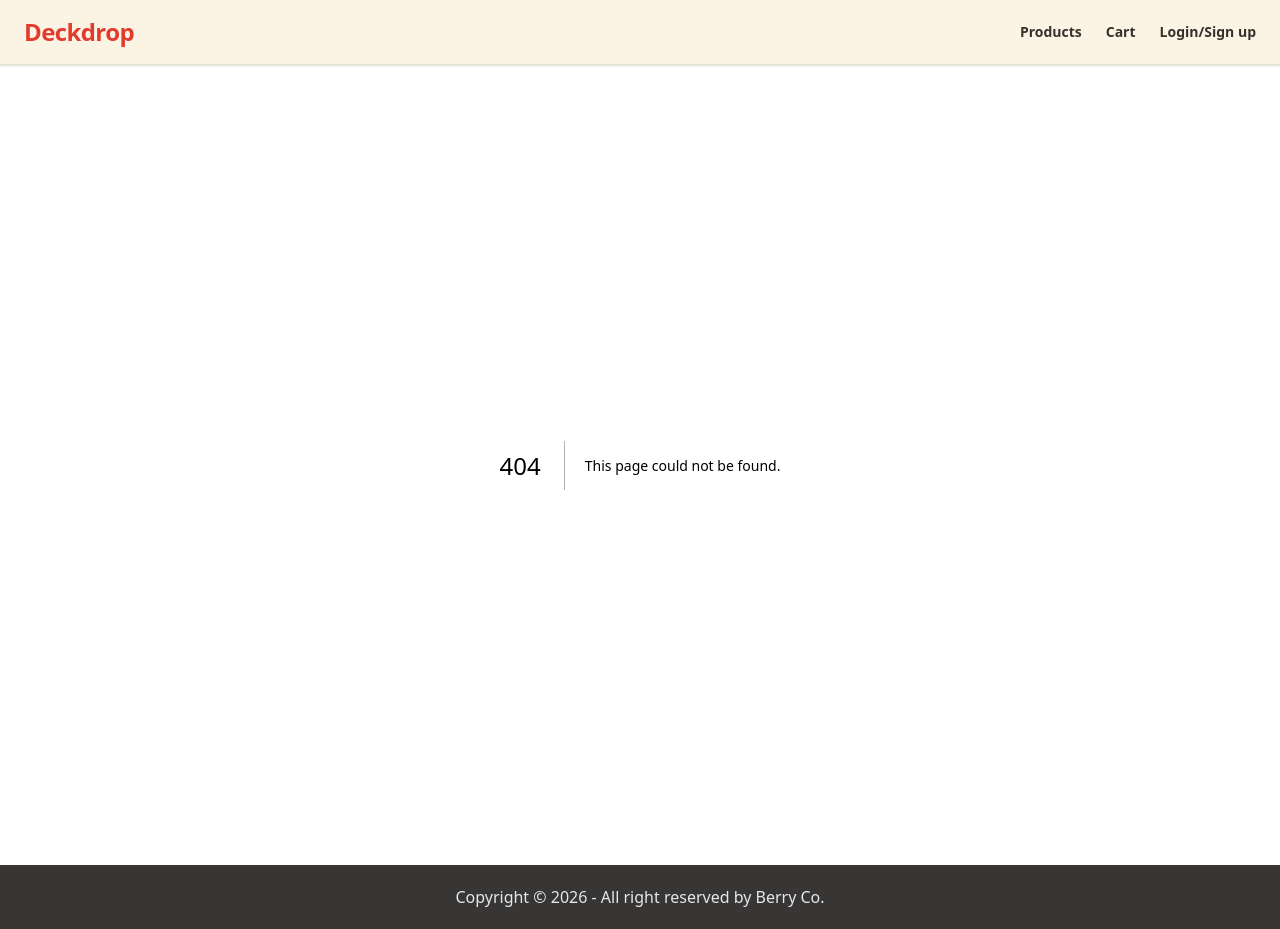
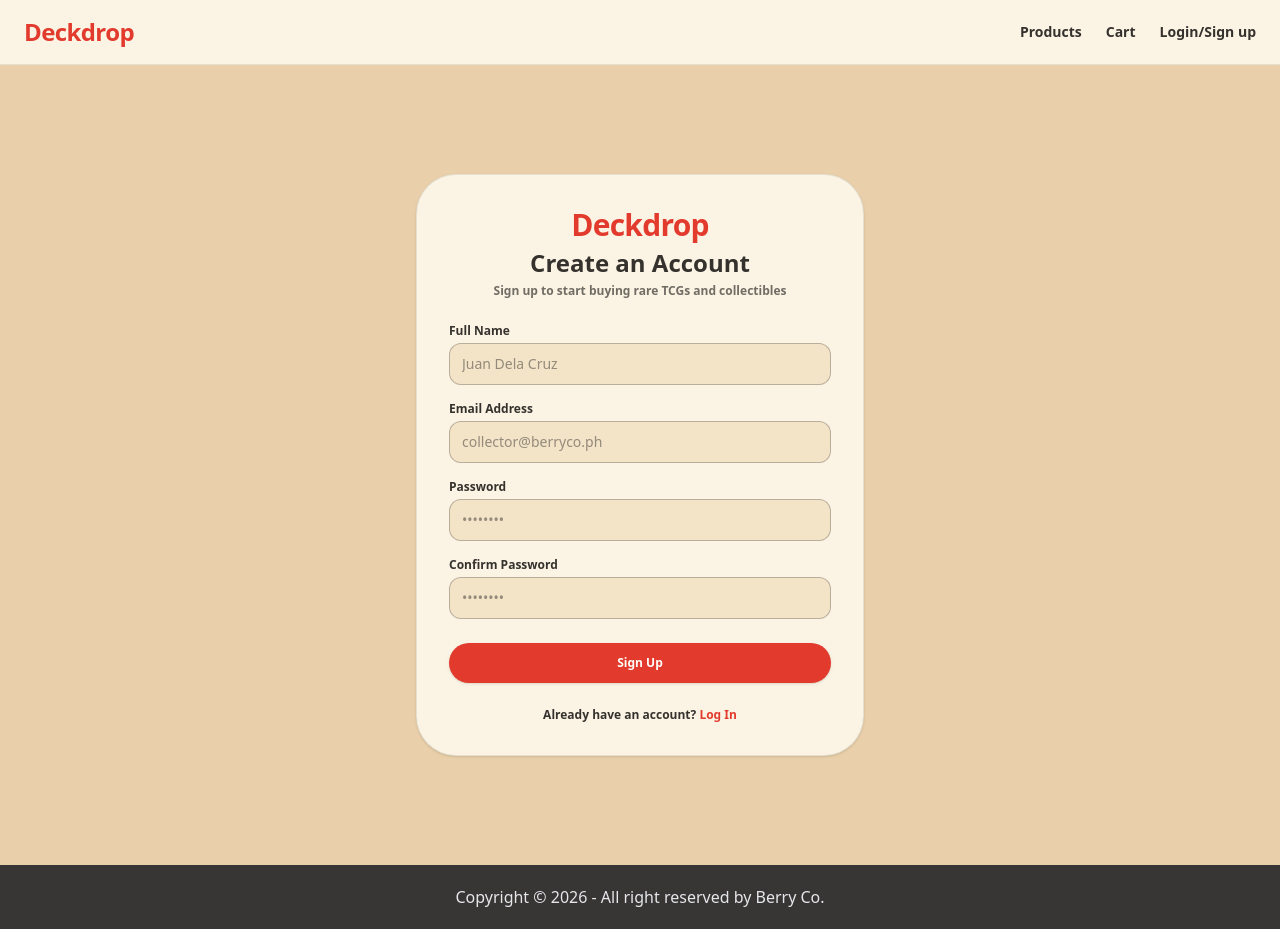
Before and after one commit to AorlYgrasil/Berry-Co., a Next.js app: page /register in a window 1280 px wide. Before the commit this address had no page. Built offline with nearby package versions, Linux system fonts and the light colour scheme; no server answers.

Commit message:
login and register pages

```diff
--- a/src/app/(auth)/login/page.tsx
+++ b/src/app/(auth)/login/page.tsx
@@ -0,0 +1,102 @@
+'use client';
+
+import { useState } from 'react';
+import Link from 'next/link';
+import { useRouter } from 'next/navigation';
+import { createClient } from '@/lib/supabase/client';
+
+export default function LoginPage() {
+  const [email, setEmail] = useState('');
+  const [password, setPassword] = useState('');
+  const [errorMsg, setErrorMsg] = useState('');
+  const [loading, setLoading] = useState(false);
+
+  const router = useRouter();
+  const supabase = createClient();
+
+  const handleLogin = async (e: React.FormEvent) => {
+    e.preventDefault();
+    setLoading(true);
+    setErrorMsg('');
+
+    const { error } = await supabase.auth.signInWithPassword({
+      email,
+      password,
+    });
+
+    if (error) {
+      setErrorMsg(error.message);
+      setLoading(false);
+    } else {
+      router.push('/products');
+      router.refresh();
+    }
+  };
+
+  return (
+    <main className="min-h-screen w-full bg-[#EAD0AA] flex items-center justify-center p-4">
+      <div className="w-full max-w-md bg-[#FBF4E4] rounded-[2.5rem] p-8 shadow-sm border border-[#35322E]/10 flex flex-col items-center">
+
+        {/* Brand Header */}
+        <Link href="/" className="text-4xl font-extrabold text-[#E23B2E] tracking-tight mb-2">
+          Deckdrop
+        </Link>
+        <h1 className="text-xl font-extrabold text-[#35322E] mb-6">Welcome Back</h1>
+
+        {/* Error Message Banner */}
+        {errorMsg && (
+          <div className="w-full bg-[#E23B2E]/10 border border-[#E23B2E] text-[#E23B2E] text-xs font-bold rounded-xl p-3 mb-4 text-center">
+            {errorMsg}
+          </div>
+        )}
+
+        {/* Login Form */}
+        <form onSubmit={handleLogin} className="w-full flex flex-col gap-4">
+          <div>
+            <label className="block text-xs font-bold text-[#35322E] mb-1">
+              Email
+            </label>
+            <input
+              type="email"
+              required
+              value={email}
+              onChange={(e) => setEmail(e.target.value)}
+              placeholder="yourname@example.com"
+              className="w-full bg-[#F3E4C8] border border-[#35322E]/30 rounded-xl px-4 py-2.5 text-sm text-[#35322E] outline-none focus:border-[#E23B2E] transition font-medium"
+            />
+          </div>
+
+          <div>
+            <label className="block text-xs font-bold text-[#35322E] mb-1">
+              Password
+            </label>
+            <input
+              type="password"
+              required
+              value={password}
+              onChange={(e) => setPassword(e.target.value)}
+              placeholder="••••••••"
+              className="w-full bg-[#F3E4C8] border border-[#35322E]/30 rounded-xl px-4 py-2.5 text-sm text-[#35322E] outline-none focus:border-[#E23B2E] transition font-medium"
+            />
+          </div>
+
+          <button
+            type="submit"
+            disabled={loading}
+            className="w-full bg-[#E23B2E] hover:bg-[#B82A20] text-[#FFFDF8] font-extrabold py-3 rounded-full transition shadow-sm mt-2 disabled:opacity-50"
+          >
+            {loading ? 'Logging in...' : 'Sign In'}
+          </button>
+        </form>
+
+        {/* Register Link */}
+        <div className="mt-6 text-xs text-[#35322E] font-semibold text-center">
+          Don't have an account?{' '}
+          <Link href="/register" className="text-[#E23B2E] font-bold hover:underline">
+            Sign Up
+          </Link>
+        </div>
+      </div>
+    </main>
+  );
+}
--- /dev/null
+++ b/src/app/(auth)/register/page.tsx
@@ -0,0 +1,143 @@
+'use client';
+
+import { useState } from 'react';
+import Link from 'next/link';
+import { useRouter } from 'next/navigation';
+import { createClient } from '@/lib/supabase/client';
+
+export default function RegisterPage() {
+  const [fullName, setFullName] = useState('');
+  const [email, setEmail] = useState('');
+  const [password, setPassword] = useState('');
+  const [confirmPassword, setConfirmPassword] = useState('');
+  const [error, setError] = useState('');
+  const [loading, setLoading] = useState(false);
+
+  const router = useRouter();
+  const supabase = createClient();
+
+  const handleRegister = async (e: React.FormEvent) => {
+    e.preventDefault();
+    setError('');
+    setLoading(true);
+
+    if (password !== confirmPassword) {
+      setError('Passwords do not match.');
+      setLoading(false);
+      return;
+    }
+
+    // Register with Supabase and pass Full Name into metadata
+    const { error: signUpError } = await supabase.auth.signUp({
+      email,
+      password,
+      options: {
+        data: {
+          full_name: fullName,
+        },
+      },
+    });
+
+    if (signUpError) {
+      setError(signUpError.message);
+      setLoading(false);
+      return;
+    }
+
+    alert('Account created successfully! Welcome to Deckdrop.');
+    router.push('/products');
+    router.refresh();
+  };
+
+  return (
+    <main className="min-h-screen w-full bg-[#EAD0AA] flex items-center justify-center p-6">
+      <div className="w-full max-w-md bg-[#FBF4E4] rounded-[2.5rem] p-8 shadow-sm border border-[#35322E]/10 space-y-6">
+
+        {/* Header */}
+        <div className="text-center space-y-1">
+          <Link href="/" className="text-3xl font-black text-[#E23B2E] tracking-tight block mb-1">
+            Deckdrop
+          </Link>
+          <h1 className="text-2xl font-black text-[#35322E]">Create an Account</h1>
+          <p className="text-xs font-semibold text-[#35322E]/70">
+            Sign up to start buying rare TCGs and collectibles
+          </p>
+        </div>
+
+        {/* Error Alert */}
+        {error && (
+          <div className="bg-[#E23B2E]/10 border border-[#E23B2E] text-[#E23B2E] text-xs p-3 rounded-xl text-center font-bold">
+            {error}
+          </div>
+        )}
+
+        {/* Registration Form */}
+        <form onSubmit={handleRegister} className="space-y-4 text-xs font-semibold text-[#35322E]">
+          <div className="space-y-1">
+            <label className="block font-bold">Full Name</label>
+            <input
+              type="text"
+              required
+              value={fullName}
+              onChange={(e) => setFullName(e.target.value)}
+              placeholder="Juan Dela Cruz"
+              className="w-full bg-[#F3E4C8] border border-[#35322E]/30 rounded-xl px-3 py-2.5 text-sm text-[#35322E] focus:outline-none focus:border-[#E23B2E] transition font-medium"
+            />
+          </div>
+
+          <div className="space-y-1">
+            <label className="block font-bold">Email Address</label>
+            <input
+              type="email"
+              required
+              value={email}
+              onChange={(e) => setEmail(e.target.value)}
+              placeholder="collector@berryco.ph"
+              className="w-full bg-[#F3E4C8] border border-[#35322E]/30 rounded-xl px-3 py-2.5 text-sm text-[#35322E] focus:outline-none focus:border-[#E23B2E] transition font-medium"
+            />
+          </div>
+
+          <div className="space-y-1">
+            <label className="block font-bold">Password</label>
+            <input
+              type="password"
+              required
+              value={password}
+              onChange={(e) => setPassword(e.target.value)}
+              placeholder="••••••••"
+              className="w-full bg-[#F3E4C8] border border-[#35322E]/30 rounded-xl px-3 py-2.5 text-sm text-[#35322E] focus:outline-none focus:border-[#E23B2E] transition font-medium"
+            />
+          </div>
+
+          <div className="space-y-1">
+            <label className="block font-bold">Confirm Password</label>
+            <input
+              type="password"
+              required
+              value={confirmPassword}
+              onChange={(e) => setConfirmPassword(e.target.value)}
+              placeholder="••••••••"
+              className="w-full bg-[#F3E4C8] border border-[#35322E]/30 rounded-xl px-3 py-2.5 text-sm text-[#35322E] focus:outline-none focus:border-[#E23B2E] transition font-medium"
+            />
+          </div>
+
+          <button
+            type="submit"
+            disabled={loading}
+            className="w-full bg-[#E23B2E] hover:bg-[#B82A20] text-[#FFFDF8] font-extrabold py-3 rounded-full text-xs transition-colors mt-2 shadow-sm disabled:opacity-50"
+          >
+            {loading ? 'Creating Account...' : 'Sign Up'}
+          </button>
+        </form>
+
+        {/* Footer Link */}
+        <div className="text-center text-xs text-[#35322E] font-semibold">
+          Already have an account?{' '}
+          <Link href="/login" className="text-[#E23B2E] font-bold hover:underline">
+            Log In
+          </Link>
+        </div>
+      </div>
+    </main>
+  );
+}
```
